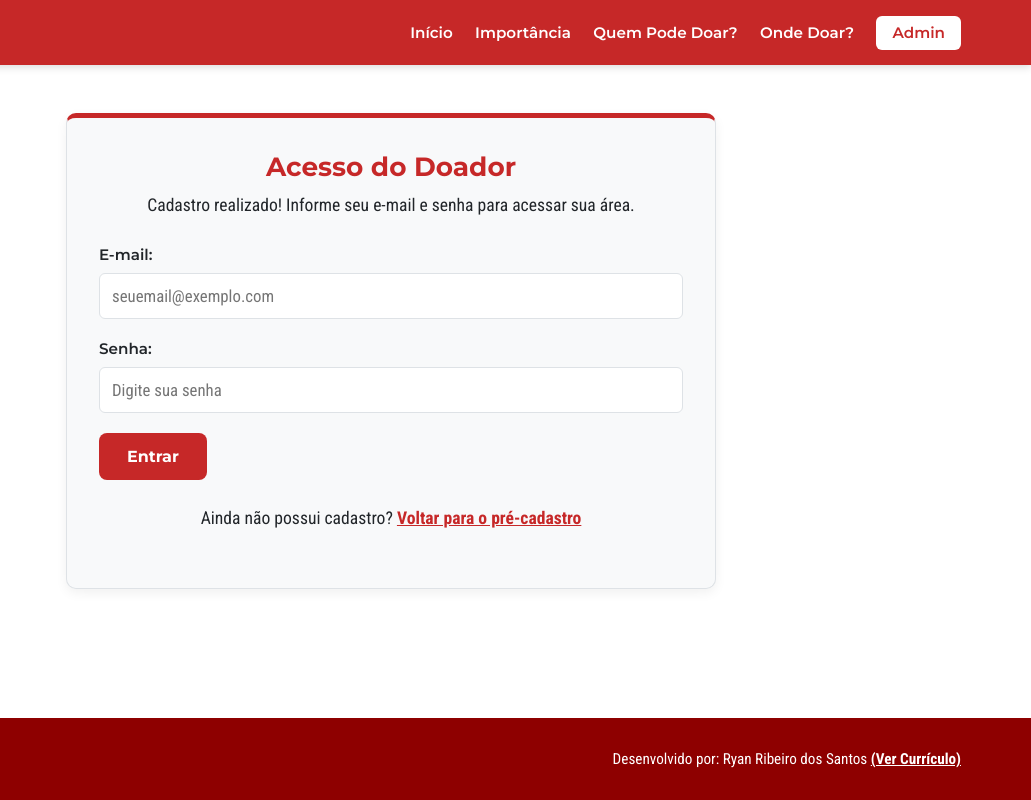
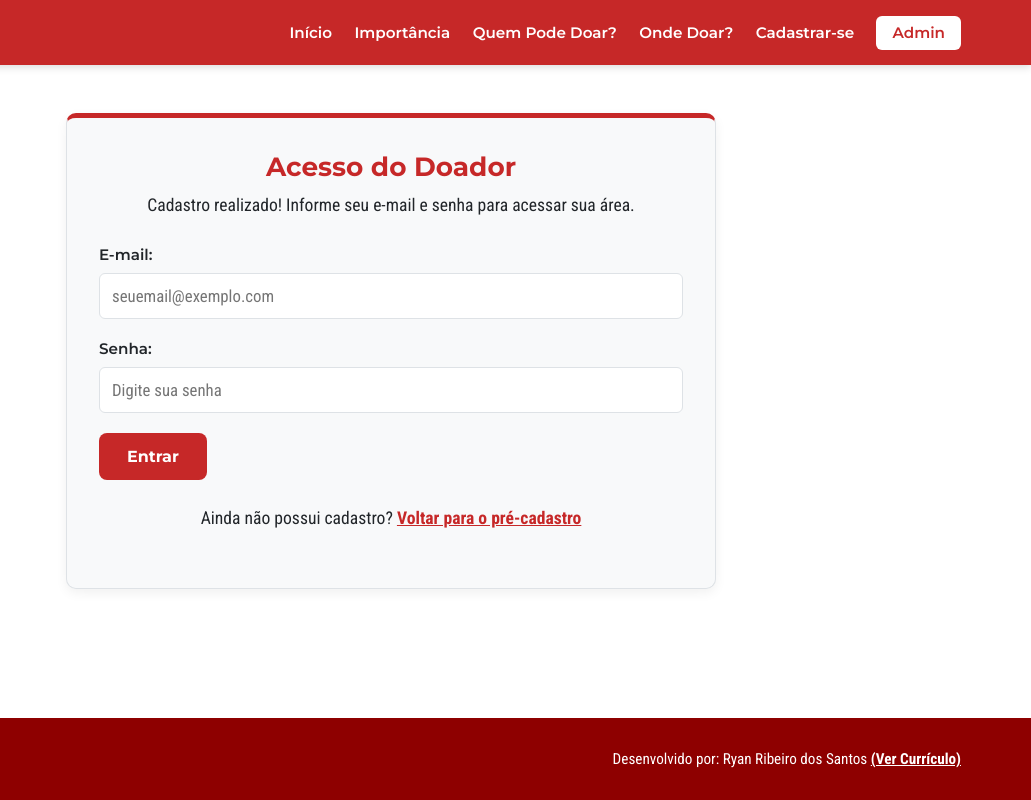
Before and after one commit to ryanribeirods/Doe-Sangue-Doe-Vida, a plain HTML site: page login.html in a window 1280 px wide. Shown: the full height of the page, 249-1280 px from the left. Drawn offline with Linux system fonts and the light colour scheme.

Commit message:
Ajustes da nav dos outros html

```diff
--- a/login.html
+++ b/login.html
@@ -22,6 +22,7 @@
                     <li><a href="index.html#importancia">Importância</a></li>
                     <li><a href="index.html#quem-pode-doar">Quem Pode Doar?</a></li>
                     <li><a href="index.html#onde-doar">Onde Doar?</a></li>
+                    <li><a href="cadastro.html">Cadastrar-se</a></li>
                     <li><a href="admin.html" class="botao-admin">Admin</a></li>
                 </ul>
             </nav>
```
Also changed, not shown: cadastro.html (+1 -0 lines).
